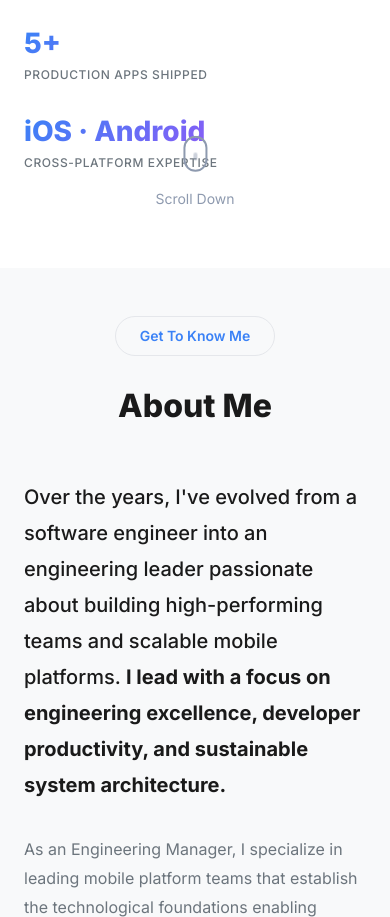
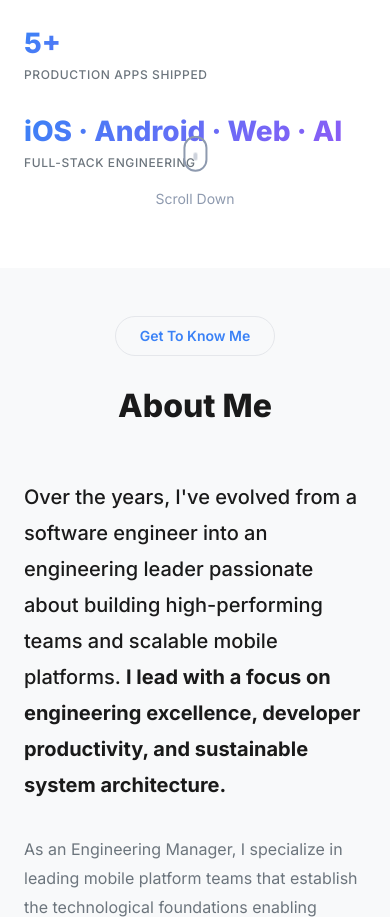
Before and after one commit to yawboafo/yawboafo, a website: page index.html in a window 390 px wide. Shown: the part 1770-2687 px from the top of the page. Drawn offline with Linux system fonts and the light colour scheme.

Commit message:
Expand hero stats to show full technology stack expertise
- Changed from 'iOS · Android | Cross-Platform' to 'iOS · Android · Web · AI | Full-Stack Engineering'
- Better reflects comprehensive technology expertise across mobile, web, AI, and automation
- More accurate representation of capabilities

```diff
--- a/index.html
+++ b/index.html
@@ -98,8 +98,8 @@
                         </div>
                         <div class="stat-divider"></div>
                         <div class="stat-item">
-                            <div class="stat-number">iOS · Android</div>
-                            <div class="stat-label">Cross-Platform Expertise</div>
+                            <div class="stat-number">iOS · Android · Web · AI</div>
+                            <div class="stat-label">Full-Stack Engineering</div>
                         </div>
                     </div>
                 </div>
```
